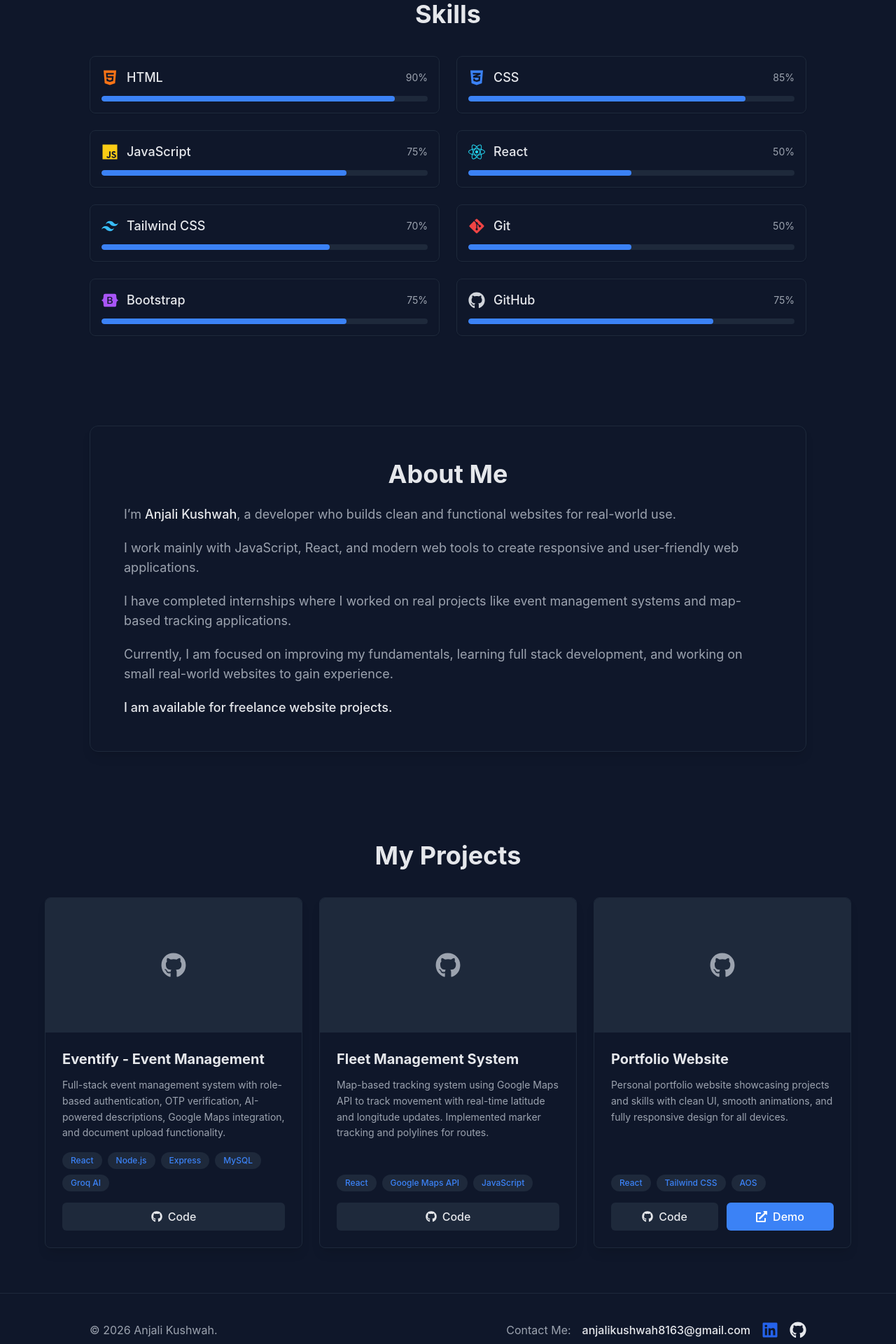
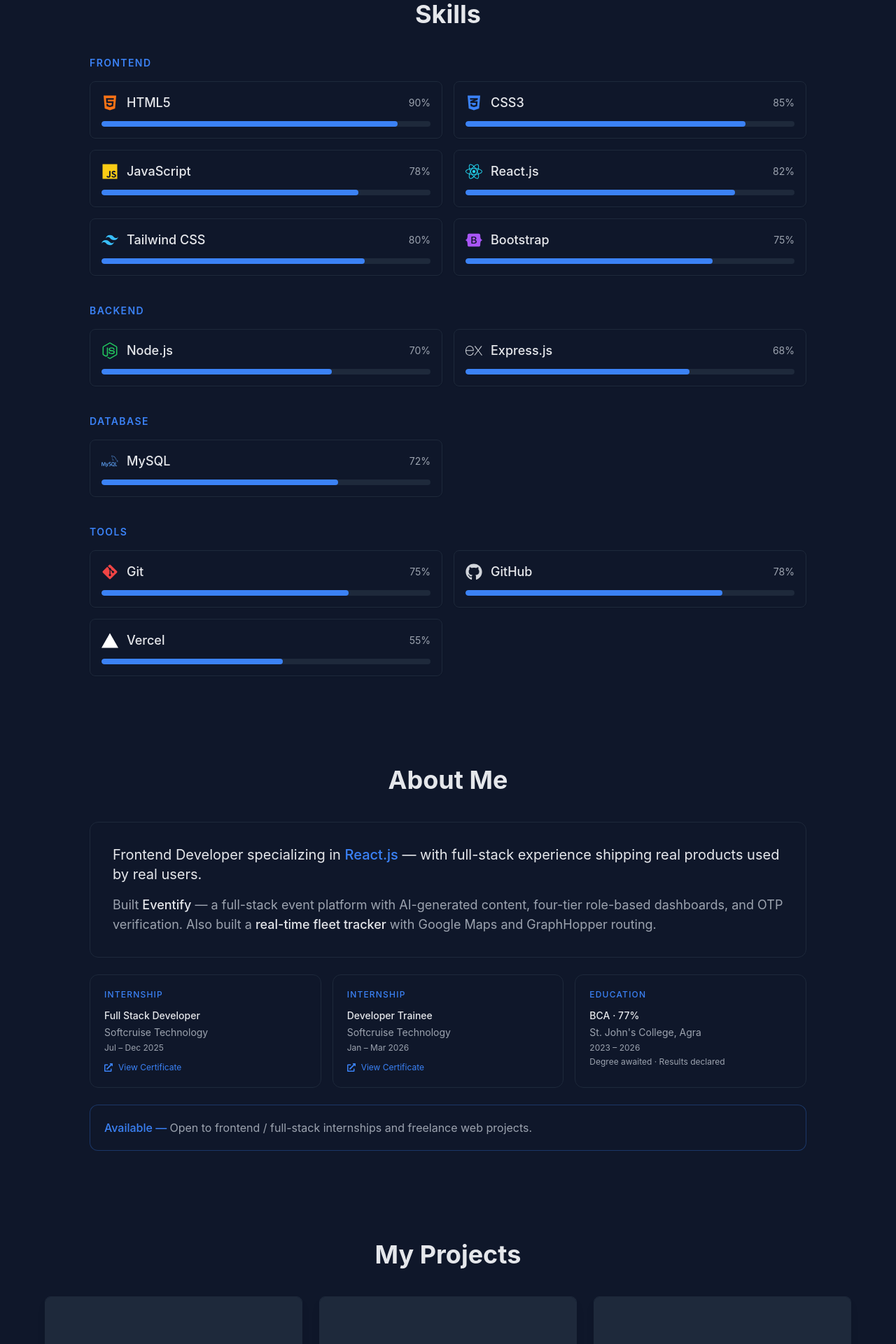
Before and after one commit to Kushwah-Anjali/react-portfolio, a React (Vite) app: page / in a window 1280 px wide. Shown: the part 800-2720 px from the top of the page at 70% size. Built offline with nearby package versions, Linux system fonts and the light colour scheme.

Commit message:
added skills certificates

```diff
--- a/src/components/About.jsx
+++ b/src/components/About.jsx
@@ -1,45 +1,109 @@
+import { FaExternalLinkAlt } from "react-icons/fa";
+
 const About = () => {
   return (
     <section
       id="about"
       className="bg-bg px-4 md:px-12 py-16 scroll-mt-16 md:scroll-mt-20"
     >
-      <div
-        data-aos="fade-up"
-        className="max-w-5xl mx-auto bg-bg border border-slate-800 rounded-xl shadow-lg p-8 md:p-12"
-      >
-        <h2 className="text-3xl md:text-4xl font-bold text-textPrimary mb-6 text-center">
+      <div className="max-w-5xl mx-auto">
+        <h2 className="text-3xl md:text-4xl font-bold text-textPrimary mb-10 text-center">
           About Me
         </h2>
 
-        <div className="text-textMuted text-base md:text-lg leading-relaxed space-y-5 text-center md:text-left">
-          <p>
-            I’m{" "}
+        <div data-aos="fade-up" className="flex flex-col gap-6">
+
+          {/* Intro card */}
+          <div className="bg-bg border border-slate-800 rounded-xl p-6 md:p-8">
+            <p className="text-textPrimary text-lg md:text-xl leading-relaxed">
+              Frontend Developer specializing in{" "}
+              <span className="text-accent font-medium">React.js</span> — with
+              full-stack experience shipping real products used by real users.
+            </p>
+            <p className="text-textMuted text-base md:text-lg leading-relaxed mt-4">
+              Built{" "}
+              <span className="text-textPrimary font-medium">Eventify</span> — a
+              full-stack event platform with AI-generated content, four-tier
+              role-based dashboards, and OTP verification. Also built a{" "}
               <span className="text-textPrimary font-medium">
-              Anjali Kushwah
-            </span>
-            , a developer who builds clean and functional websites for real-world use.
+                real-time fleet tracker
+              </span>{" "}
+              with Google Maps and GraphHopper routing.
             </p>
+          </div>
 
-          <p>
-            I work mainly with JavaScript, React, and modern web tools to create
-            responsive and user-friendly web applications.
+          <div className="grid grid-cols-1 sm:grid-cols-3 gap-4">
+
+            <div className="bg-bg border border-slate-800 rounded-xl p-5 flex flex-col justify-between gap-3">
+              <div>
+                <p className="text-xs text-accent uppercase tracking-widest font-medium mb-3">
+                  Internship
                 </p>
+                <p className="text-textPrimary font-medium text-sm mb-1">
+                  Full Stack Developer
+                </p>
+                <p className="text-textMuted text-sm">Softcruise Technology</p>
+                <p className="text-textMuted text-xs mt-1">Jul – Dec 2025</p>
+              </div>
+              <a
+                href="https://drive.google.com/file/d/1GRjdwl1kAf4BKF7BRezRNG-v67BeykrQ/view?usp=drive_link"
+                target="_blank"
+                rel="noopener noreferrer"
+                className="flex items-center gap-2 text-xs text-accent hover:opacity-80 transition"
+              >
+                <FaExternalLinkAlt />
+                View Certificate
+              </a>
+            </div>
 
-          <p>
-            I have completed internships where I worked on real projects like
-            event management systems and map-based tracking applications.
+            <div className="bg-bg border border-slate-800 rounded-xl p-5 flex flex-col justify-between gap-3">
+              <div>
+                <p className="text-xs text-accent uppercase tracking-widest font-medium mb-3">
+                  Internship
                 </p>
+                <p className="text-textPrimary font-medium text-sm mb-1">
+                  Developer Trainee
+                </p>
+                <p className="text-textMuted text-sm">Softcruise Technology</p>
+                <p className="text-textMuted text-xs mt-1">Jan – Mar 2026</p>
+              </div>
+              <a
+                href="https://drive.google.com/file/d/1AnUbtMuJXwSqvrMunYG0GrSjJt-DbeX7/view?usp=drive_link"
+                target="_blank"
+                rel="noopener noreferrer"
+                className="flex items-center gap-2 text-xs text-accent hover:opacity-80 transition"
+              >
+                <FaExternalLinkAlt />
+                View Certificate
+              </a>
+            </div>
 
-          <p>
-            Currently, I am focused on improving my fundamentals, learning full
-            stack development, and working on small real-world websites to gain
-            experience.
+            <div className="bg-bg border border-slate-800 rounded-xl p-5">
+              <p className="text-xs text-accent uppercase tracking-widest font-medium mb-3">
+                Education
               </p>
+              <p className="text-textPrimary font-medium text-sm mb-1">
+                BCA · 77%
+              </p>
+              <p className="text-textMuted text-sm">
+                St. John's College, Agra
+              </p>
+              <p className="text-textMuted text-xs mt-1">2023 – 2026</p>
+              <p className="text-textMuted text-xs mt-1">
+                Degree awaited · Results declared
+              </p>
+            </div>
 
-          <p className="text-textPrimary font-medium">
-            I am available for freelance website projects.
+          </div>
+
+          <div className="bg-bg border border-accent/30 rounded-xl p-5">
+            <p className="text-textMuted text-sm md:text-base leading-relaxed">
+              <span className="text-accent font-medium">Available — </span>
+              Open to frontend / full-stack internships and freelance web
+              projects.
             </p>
+          </div>
+
         </div>
       </div>
     </section>
--- a/src/components/Footer.jsx
+++ b/src/components/Footer.jsx
@@ -1,49 +1,59 @@
-import { FaLinkedin, FaGithub } from "react-icons/fa";
+import { FaLinkedin, FaGithub, FaEnvelope } from "react-icons/fa";
+
 const Footer = () => {
   return (
     <footer id="contact" className="bg-bg border-t border-slate-800 py-10">
-      <div className="max-w-5xl mx-auto px-4 md:px-0 flex flex-col md:flex-row justify-between items-center gap-6">
-        {/* Left side: copyright */}
-        <span className="text-textMuted text-sm md:text-base text-center md:text-left">
-          © {new Date().getFullYear()} Anjali Kushwah.
-        </span>
+      <div className="max-w-5xl mx-auto px-4 md:px-0 flex flex-col gap-6">
 
-        {/* Right side: contact links with icons */}
-        <div className="flex flex-col sm:flex-row items-center gap-4">
-          <span className="text-textMuted text-sm md:text-base text-center sm:text-left">
-            Contact Me:
-          </span>
+        <div className="flex flex-col md:flex-row justify-between items-start md:items-center gap-6">
 
-          <div className="flex items-center gap-4">
-            {/* Email */}
+
+          <div>
+            <p className="text-textPrimary font-medium text-base">
+              Anjali Kushwah
+            </p>
+            <p className="text-textMuted text-sm mt-1">
+              Frontend Developer · React.js
+            </p>
+          </div>
+
+
+          <div className="flex flex-wrap items-center gap-5">
             <a
-              href="mailto:anjalikushwah6163@gmail.com"
-              className="text-textPrimary font-medium hover:text-accent transition flex items-center gap-1"
+              href="mailto:anjalikushwah8163@gmail.com"
+              className="flex items-center gap-2 text-textMuted hover:text-accent transition text-sm"
             >
-             anjalikushwah8163@gmail.com
+              <FaEnvelope className="text-base" />
+              anjalikushwah8163@gmail.com
             </a>
 
-            {/* LinkedIn */}
             <a
               href="https://www.linkedin.com/in/anjali-kushwah-6384b5308/"
               target="_blank"
               rel="noopener noreferrer"
-              className="text-blue-600 hover:text-blue-400 transition text-2xl"
+              className="flex items-center gap-2 text-textMuted hover:text-blue-400 transition text-sm"
             >
-              <FaLinkedin />
+              <FaLinkedin className="text-base" />
+              LinkedIn
             </a>
 
-            {/* GitHub */}
             <a
-              href="https://github.com/yourusername"
+              href="https://github.com/Kushwah-Anjali"
               target="_blank"
               rel="noopener noreferrer"
-              className=" hover:text-black transition text-2xl"
+              className="flex items-center gap-2 text-textMuted hover:text-textPrimary transition text-sm"
             >
-              <FaGithub />
+              <FaGithub className="text-base" />
+              GitHub
             </a>
           </div>
         </div>
+
+
+        <p className="text-xs text-textMuted opacity-50">
+          © {new Date().getFullYear()} Anjali Kushwah. All rights reserved.
+        </p>
+
       </div>
     </footer>
   );
--- a/src/components/Hero.jsx
+++ b/src/components/Hero.jsx
@@ -5,7 +5,7 @@
         data-aos="fade-in"
         className="max-w-6xl mx-auto grid grid-cols-1 md:grid-cols-2 gap-10 items-center"
       >
-        {/* IMAGE — top on mobile, left on desktop */}
+
         <div className="flex justify-center md:justify-start mb-6 md:mb-0">
           <img
             draggable={false}
@@ -15,19 +15,22 @@
           />
         </div>
 
-        {/* CONTENT — below image on mobile, right on desktop */}
         <div className="text-center md:text-left">
-          <h1 className=" text-3xl md:text-6xl font-bold text-textPrimary mb-4">
+          <h1 className="text-3xl md:text-6xl font-bold text-textPrimary mb-3">
             Anjali Kushwah
           </h1>
 
-          <h2 className="text-accent text-xl md:text-2xl font-medium mb-6">
-            Web Developer
+          <h2 className="text-accent text-lg md:text-2xl font-medium mb-2">
+            Frontend Developer · React.js
           </h2>
 
+          <p className="text-textMuted text-sm md:text-base mb-6">
+           Full-Stack — Node.js · Express · MySQL
+          </p>
+
           <p className="text-textMuted text-base md:text-lg max-w-xl mx-auto md:mx-0 mb-8">
-            I build clean, responsive, and user-focused web applications using
-            modern web technologies.
+            I build clean, responsive, and user-focused web applications — from
+            role-based platforms to real-time map tracking dashboards.
           </p>
 
           <div className="flex flex-row gap-3 justify-center md:justify-start">
--- a/src/components/Projects.jsx
+++ b/src/components/Projects.jsx
@@ -1,5 +1,5 @@
 import projectsData from "./projectsData";
-import { FaGithub, FaExternalLinkAlt } from "react-icons/fa";
+import { FaGithub, FaExternalLinkAlt, FaFileAlt } from "react-icons/fa";
 
 const Projects = () => {
   return (
@@ -28,7 +28,7 @@
     data-aos-delay={index * 100}
     className="bg-bg border border-slate-800 rounded-lg shadow-lg overflow-hidden hover:border-accent transition-all duration-300 flex flex-col h-full"
   >
-    {/* PROJECT IMAGE */}
+
     <div className="relative h-48 bg-slate-800 overflow-hidden">
       {project.image ? (
         <img
@@ -43,7 +43,7 @@
       )}
     </div>
 
-    {/* PROJECT CONTENT */}
+
     <div className="p-6 flex flex-col flex-grow">
       <h3 className="text-xl font-bold text-textPrimary mb-3">
         {project.title}
@@ -53,7 +53,7 @@
         {project.description}
       </p>
 
-      {/* TECH STACK */}
+
       <div className="flex flex-wrap gap-2 mb-4">
         {project.tech.map((tech, idx) => (
           <span
@@ -65,8 +65,8 @@
         ))}
       </div>
 
-      {/* BUTTONS */}
-      <div className="flex gap-3">
+
+      <div className="flex gap-3 flex-wrap">
         <a
           href={project.code}
           target="_blank"
@@ -88,6 +88,18 @@
             Demo
           </a>
         )}
+
+        {project.docs && (
+          <a
+            href={project.docs}
+            target="_blank"
+            rel="noopener noreferrer"
+            className="flex-1 flex items-center justify-center gap-2 border border-slate-700 text-textMuted px-4 py-2 rounded-md font-medium hover:border-accent hover:text-accent transition"
+          >
+            <FaFileAlt />
+            Docs
+          </a>
+        )}
       </div>
     </div>
   </div>
--- a/src/components/ProjectsData.jsx
+++ b/src/components/ProjectsData.jsx
@@ -1,28 +1,29 @@
 const projectsData = [
   {
-    title: "Eventify - Event Management",
+    title: "Eventify — Event Management",
     description:
-      "Full-stack event management system with role-based authentication, OTP verification, AI-powered descriptions, Google Maps integration, and document upload functionality.",
-    image: "", // Add screenshot URL here later
-    tech: ["React", "Node.js", "Express", "MySQL", "Groq AI"],
+      "Full-stack platform with 3-tier role system (User, Admin, Super Admin), OTP email verification, AI-generated event descriptions, and Google Maps venue display.",
+    image: "",
+    tech: ["React", "Node.js", "MySQL", "Groq AI", "Google Maps", "Nodemailer"],
     demo: "#",
     code: "https://github.com/Kushwah-Anjali/Eventify",
+    docs: "https://drive.google.com/file/d/1F1Euqn6VAaH4acPqxmeYKUQjzipznK_D/view?usp=drive_link",
   },
   {
     title: "Fleet Management System",
     description:
-      "Map-based tracking system using Google Maps API to track movement with real-time latitude and longitude updates. Implemented marker tracking and polylines for routes.",
+      "Real-time vehicle tracking dashboard with multi-vehicle monitoring, optimized route planning via GraphHopper, and animated marker movement on Google Maps.",
     image: "",
-    tech: ["React", "Google Maps API", "JavaScript"],
+    tech: ["React", "JavaScript (ES6+)", "Google Maps API", "GraphHopper API"],
     demo: "#",
     code: "https://github.com/Kushwah-Anjali/Fleet-Management-System",
   },
   {
     title: "Portfolio Website",
     description:
-      "Personal portfolio website showcasing projects and skills with clean UI, smooth animations, and fully responsive design for all devices.",
+      "Personal developer portfolio with smooth AOS animations and fully responsive design. The one you're looking at right now.",
     image: "",
-    tech: ["React", "Tailwind CSS", "AOS"],
+    tech: ["React", "Tailwind CSS", "AOS", "Vercel"],
     demo: "https://react-portfolio-three-zeta-13.vercel.app/",
     code: "https://github.com/Kushwah-Anjali/react-portfolio",
   },
--- a/src/components/Skills.jsx
+++ b/src/components/Skills.jsx
@@ -6,27 +6,29 @@
   FaGitAlt,
   FaBootstrap,
   FaGithub,
+  FaNodeJs,
 } from "react-icons/fa";
-import { SiTailwindcss } from "react-icons/si";
+import { SiTailwindcss, SiExpress, SiMysql, SiVercel } from "react-icons/si";
 
 const skills = [
-  { name: "HTML", level: 90, icon: <FaHtml5 className="text-orange-500" /> },
-  { name: "CSS", level: 85, icon: <FaCss3Alt className="text-blue-500" /> },
-  { name: "JavaScript", level: 75, icon: <FaJs className="text-yellow-400" /> },
-  { name: "React", level: 50, icon: <FaReact className="text-cyan-400" /> },
-  {
-    name: "Tailwind CSS",
-    level: 70,
-    icon: <SiTailwindcss className="text-sky-400" />,
-  },
-  { name: "Git", level: 50, icon: <FaGitAlt className="text-red-500" /> },
-  {
-    name: "Bootstrap",
-    level: 75,
-    icon: <FaBootstrap className="text-purple-500" />,
-  },
-  { name: "GitHub", level: 75, icon: <FaGithub className="text-gray-300" /> },
+  { name: "HTML5", level: 90, icon: <FaHtml5 className="text-orange-500" />, category: "Frontend" },
+  { name: "CSS3", level: 85, icon: <FaCss3Alt className="text-blue-500" />, category: "Frontend" },
+  { name: "JavaScript", level: 78, icon: <FaJs className="text-yellow-400" />, category: "Frontend" },
+  { name: "React.js", level: 82, icon: <FaReact className="text-cyan-400" />, category: "Frontend" },
+  { name: "Tailwind CSS", level: 80, icon: <SiTailwindcss className="text-sky-400" />, category: "Frontend" },
+  { name: "Bootstrap", level: 75, icon: <FaBootstrap className="text-purple-500" />, category: "Frontend" },
+
+  { name: "Node.js", level: 70, icon: <FaNodeJs className="text-green-500" />, category: "Backend" },
+  { name: "Express.js", level: 68, icon: <SiExpress className="text-gray-300" />, category: "Backend" },
+
+  { name: "MySQL", level: 72, icon: <SiMysql className="text-blue-400" />, category: "Database" },
+
+  { name: "Git", level: 75, icon: <FaGitAlt className="text-red-500" />, category: "Tools" },
+  { name: "GitHub", level: 78, icon: <FaGithub className="text-gray-300" />, category: "Tools" },
+  { name: "Vercel", level: 55, icon: <SiVercel className="text-white" />, category: "Tools" },
 ];
+
+const categories = ["Frontend", "Backend", "Database", "Tools"];
 
 const Skills = () => {
   return (
@@ -35,22 +37,36 @@
       className="bg-bg px-4 md:px-12 py-16 scroll-mt-16 md:scroll-mt-20"
     >
       <div className="max-w-5xl mx-auto">
-        <h2 className="text-3xl md:text-4xl font-bold text-textPrimary mb-10 text-center ">
+        <h2 className="text-3xl md:text-4xl font-bold text-textPrimary mb-10 text-center">
           Skills
         </h2>
 
+        <div data-aos="fade-up" className="space-y-10">
+          {categories.map((category) => (
+            <div key={category}>
+              <h3 className="text-accent text-sm font-semibold uppercase tracking-widest mb-4">
+                {category}
+              </h3>
+
               {/* DESKTOP GRID */}
-        <div data-aos="fade-up" className="hidden md:grid grid-cols-2 gap-6">
-          {skills.map((skill, index) => (
+              <div className="hidden md:grid grid-cols-2 gap-4">
+                {skills
+                  .filter((s) => s.category === category)
+                  .map((skill, index) => (
                     <SkillCard key={index} skill={skill} />
                   ))}
               </div>
 
               {/* MOBILE HORIZONTAL SCROLL */}
-      <div  data-aos="fade-left" className="flex md:hidden gap-4 overflow-x-auto py-2">
-          {skills.map((skill, index) => (
+              <div className="flex md:hidden gap-4 overflow-x-auto py-2">
+                {skills
+                  .filter((s) => s.category === category)
+                  .map((skill, index) => (
                     <div key={index} className="min-w-[180px] flex-shrink-0">
                       <SkillCard skill={skill} />
+                    </div>
+                  ))}
+              </div>
             </div>
           ))}
         </div>
@@ -59,7 +75,6 @@
   );
 };
 
-// SINGLE SKILL CARD
 const SkillCard = ({ skill }) => (
   <div className="bg-bg border border-slate-800 rounded-lg p-4 shadow-sm">
     <div className="flex items-center justify-between mb-3">
```
Also changed, not shown: src/components/Navbar.jsx (+4 -7 lines). Lines whose indentation alone changed are shown as unchanged.
